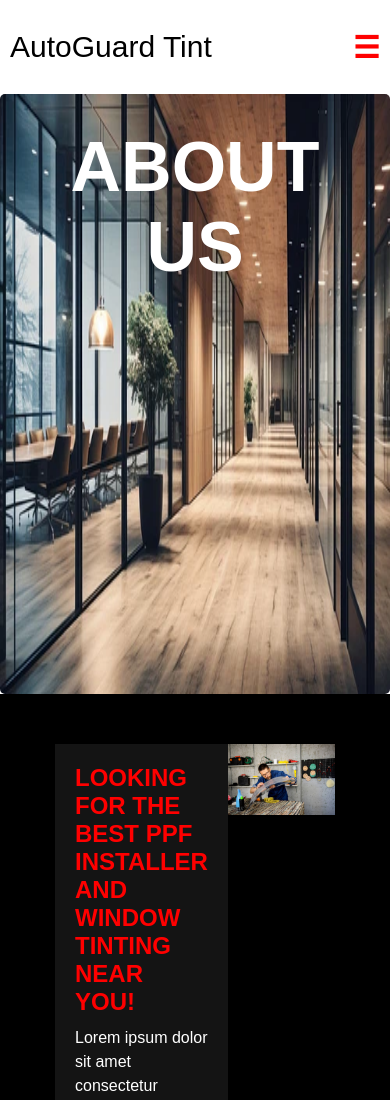
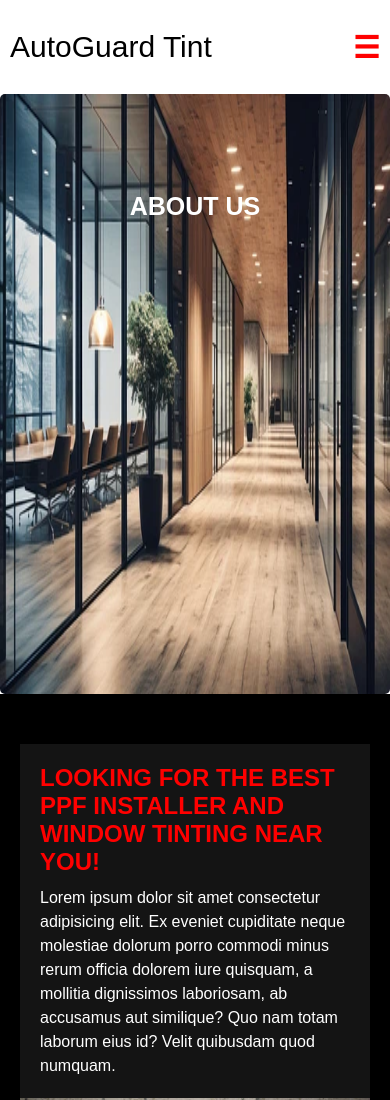
Before and after one commit to WisdomPandovic/AutoGuard-Tint, a plain HTML site: page about.html in a window 390 px wide. Shown: the top 1100 px of the page. Drawn offline with Linux system fonts and the light colour scheme.

Commit message:
second commit

```diff
--- a/about.html
+++ b/about.html
@@ -8,6 +8,15 @@
     <link rel="stylesheet" href="footer.css">
     <link rel="stylesheet" href="https://cdnjs.cloudflare.com/ajax/libs/font-awesome/6.0.0/css/all.min.css">
 </head>
+<style>
+    @media (max-width: 500px) {
+        .book h2 {
+    font-size: 25px;
+    padding-bottom: 15px;
+    text-transform: uppercase;
+}
+    }
+</style>
 <body>
 
     <nav>
@@ -42,14 +51,14 @@
     <section class="full-width-section">
         <div class="centered-content">
             <img src="./images/about-img.webp" alt="Centered Image">
-            <div class="centered-text">
+            <div class="centered-text book">
                 <h2>About Us</h2>
             </div>
         </div>
     </section>
 
     <section class="four-grid-section">
-    <div class="grid-item">
+    <div class="grid-items">
         <div class="grid-content">
             <h3>looking for the best ppf installer and window tinting near you!</h3>
             <p>Lorem ipsum dolor sit amet consectetur adipisicing elit. Ex eveniet cupiditate neque molestiae dolorum porro commodi minus rerum officia dolorem iure quisquam, a mollitia dignissimos laboriosam, ab accusamus aut similique? Quo nam totam laborum eius id? Velit quibusdam quod numquam.</p>
@@ -58,7 +67,7 @@
             <img src="./images/working-tint-2.jpg" alt="Service 1 Image">
         </div>
     </div>
-    <div class="grid-item">
+    <div class="grid-items">
         <div class="grid-image">
             <img src="./images/working-tint.jpg" alt="Service 2 Image">
         </div>
--- a/gallery.css
+++ b/gallery.css
@@ -76,7 +76,7 @@
     background-color: black;
 }
 
-.grid-item {
+.grid-items {
     display: flex;
     width: 80%;
     margin: auto;
@@ -195,3 +195,13 @@ button:hover {
     grid-template-columns: repeat(2,1fr);
     gap: 10px;
 }
+
+@media (max-width: 768px) {
+    .grid-items {
+        display: block;
+        width: 100%;
+        margin: auto;
+    }
+
+
+}
```
